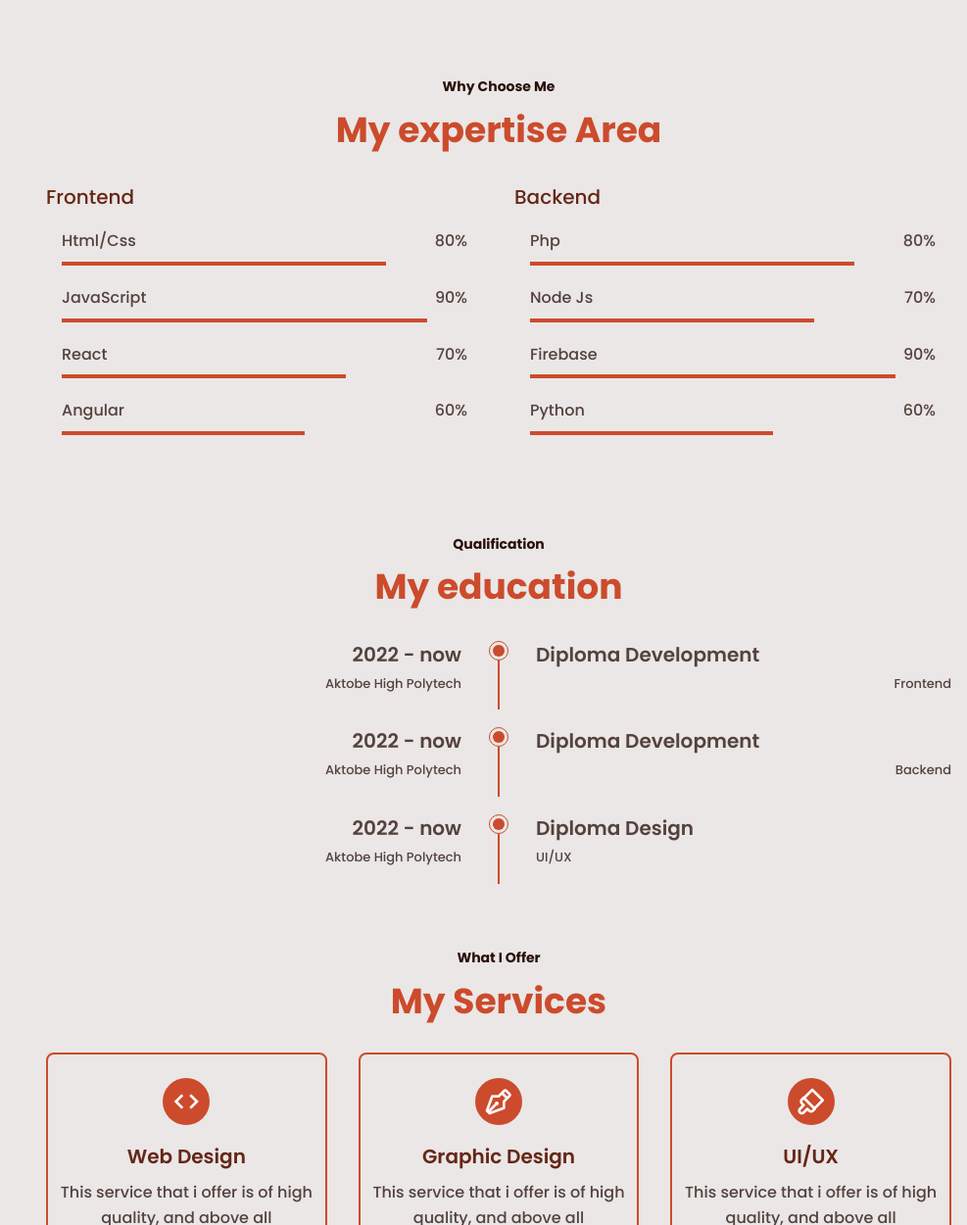
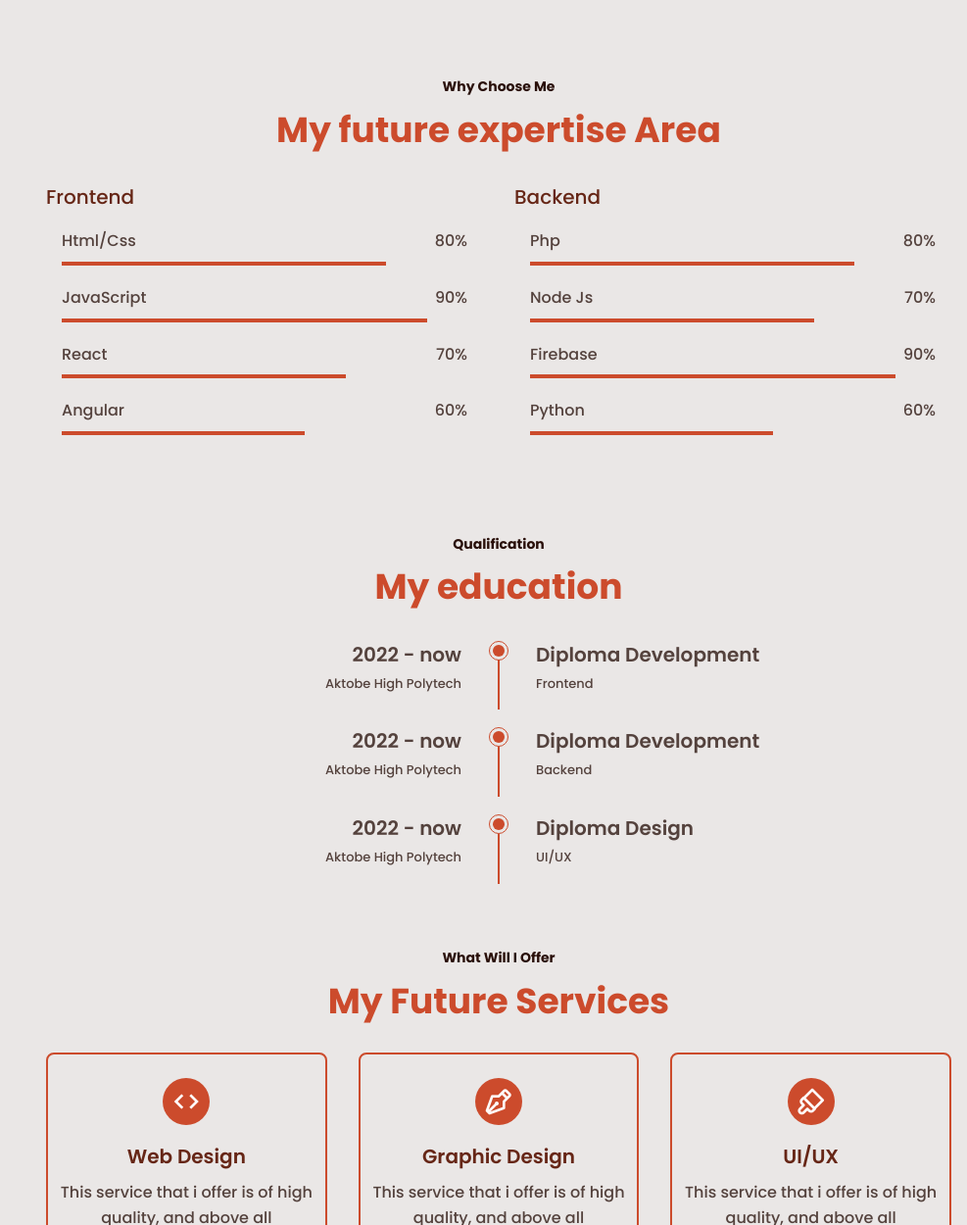
Before and after one commit to Kardo6/Kardo6.github.io, a plain HTML site: page index.html in a window 1280 px wide. Shown: the part 1445-2695 px from the top of the page at 98% size, without its empty margins (293-1280 px from the left). Drawn offline with nearby package versions, Linux system fonts and the light colour scheme.

Commit message:
Update index.html

```diff
--- a/index.html
+++ b/index.html
@@ -10,7 +10,10 @@
         <!-- ===== BOX ICONS ===== -->
         <link href='https://unpkg.com/boxicons@2.1.4/css/boxicons.min.css' rel='stylesheet'>
 
-        <title>Responsive personal portfolio | Harris</title>
+        <!-- SITE ICON -->
+        <link href="assets/img/icon.png" rel="icon" type="image/x-icon">
+
+        <title>Портфолио</title>
     </head>
     <body>
         <!--===== HEADER =====-->
@@ -132,7 +135,7 @@
 
             <section class="skills section" id="skills">
                 <span class="section-subtitle">Why Choose Me</span>
-                <h2 class="section-title">My expertise Area</h2>
+                <h2 class="section-title">My future expertise Area</h2>
 
                 <div class="skills__container bg-grid">
 
@@ -216,7 +219,7 @@
 
                         <div>
                             <h3 class="education__race">Diploma Development</h3>
-                            <span class="education__university">Frontend</span>
+                            <span class="education__speciality">Frontend</span>
                         </div>
                     </div>
 
@@ -233,7 +236,7 @@
 
                         <div>
                             <h3 class="education__race">Diploma Development</h3>
-                            <span class="education__university">Backend</span>
+                            <span class="education__speciality">Backend</span>
                         </div>
                     </div>
 
@@ -259,8 +262,8 @@
             <!--===== SERVICES =====-->
 
             <section class="services section" id="services">
-                <span class="section-subtitle">What I Offer</span>
-                <h2 class="section-title">My Services</h2>
+                <span class="section-subtitle">What Will I Offer</span>
+                <h2 class="section-title">My Future Services</h2>
 
                 <div class="services__container bg-grid">
 
```
